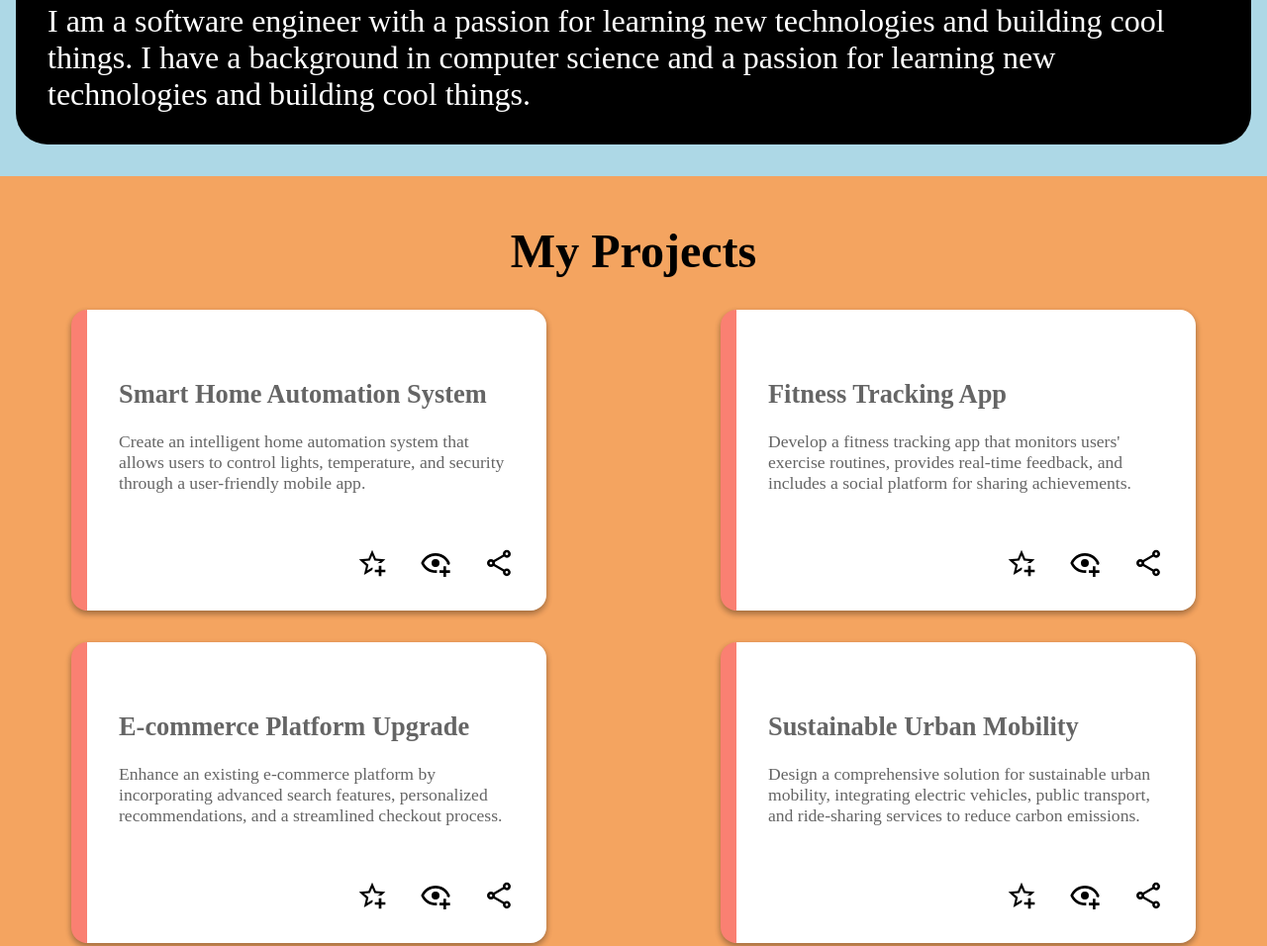
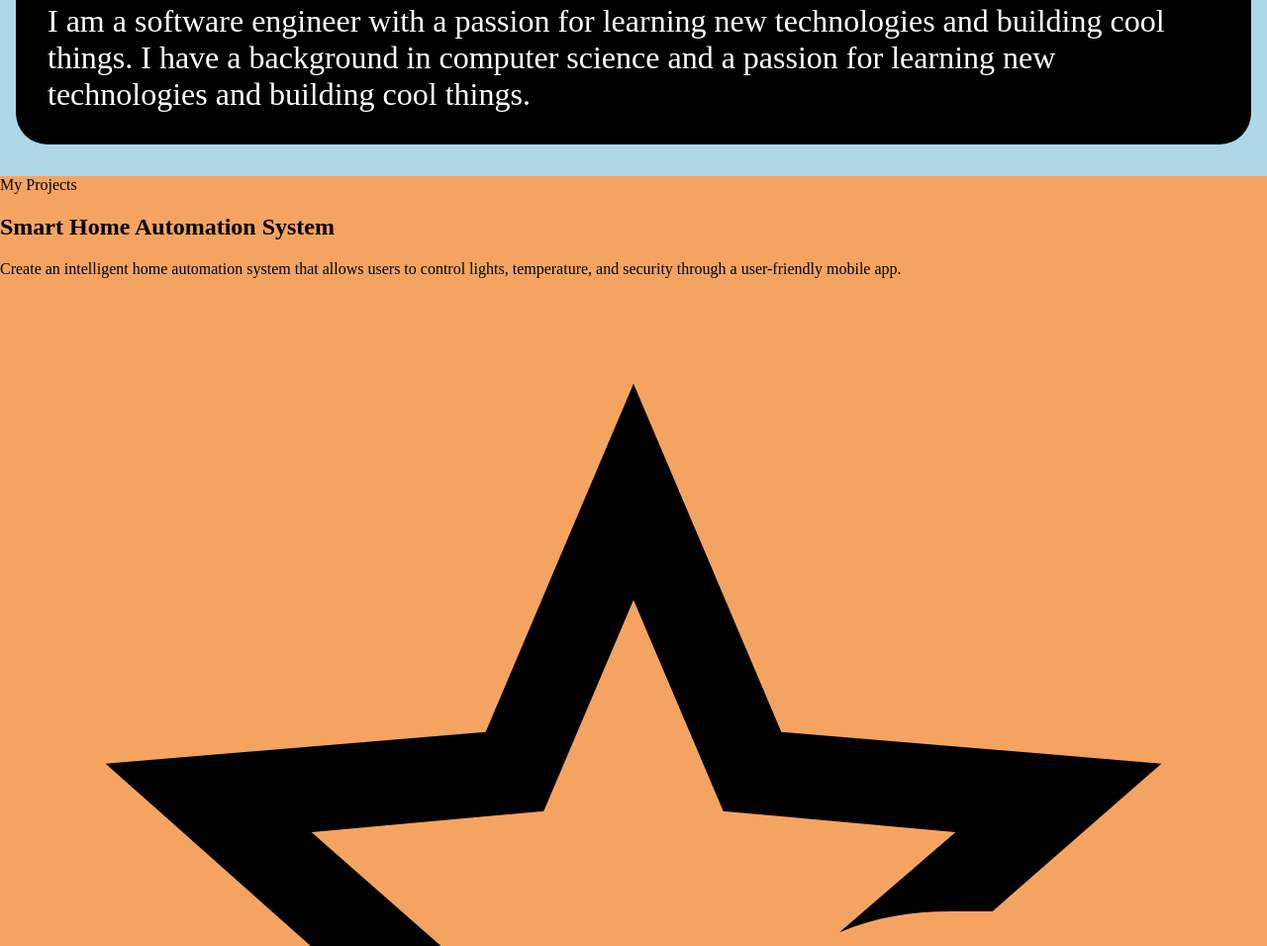
Before and after one commit to AlessioLagreca/Portfolio, a plain HTML site: page index.html in a window 1280 px wide. Shown: the part 709-1665 px from the top of the page at 99% size. Drawn offline with Linux system fonts and the light colour scheme.

Commit message:
new branch

```diff
--- a/style.css
+++ b/style.css
@@ -31,48 +31,6 @@ body {
 .main-content {
   display: grid;
   background-color: sandybrown;
-}
-
-.progetti {
-  display: grid;
-  grid-template-columns: repeat(auto-fit, minmax(500px, 1fr));
-  grid-gap: 2rem;
-  padding-bottom: 3rem;
-}
-
-.carta {
-  width: 25rem;
-  height: 15rem;
-  background-color: white;
-  border-radius: 1rem;
-  border-left: 1rem solid salmon;
-  box-shadow: rgba(0, 0, 0, 0.16) 0px 3px 6px, rgba(0, 0, 0, 0.23) 0px 3px 6px;
-  color: rgb(101, 101, 101);
-  padding: 3rem 2rem 1rem 2rem;
-  font-size: 1.1rem;
-  position: relative;
-  justify-self: center;
-}
-
-.titolo {
-  grid-column: 1 / -1;
-  font-size: 3rem;
-  font-weight: 700;
-  justify-self: center;
-  margin-top: 3rem;
-}
-
-.icone {
-  position: absolute;
-  bottom: 2rem;
-  right: 2rem;
-  display: flex;
-  gap: 2rem;
-}
-
-.icona {
-  width: 2rem;
-  height: 2rem;
 }
 
 /* FOOTER */
```
